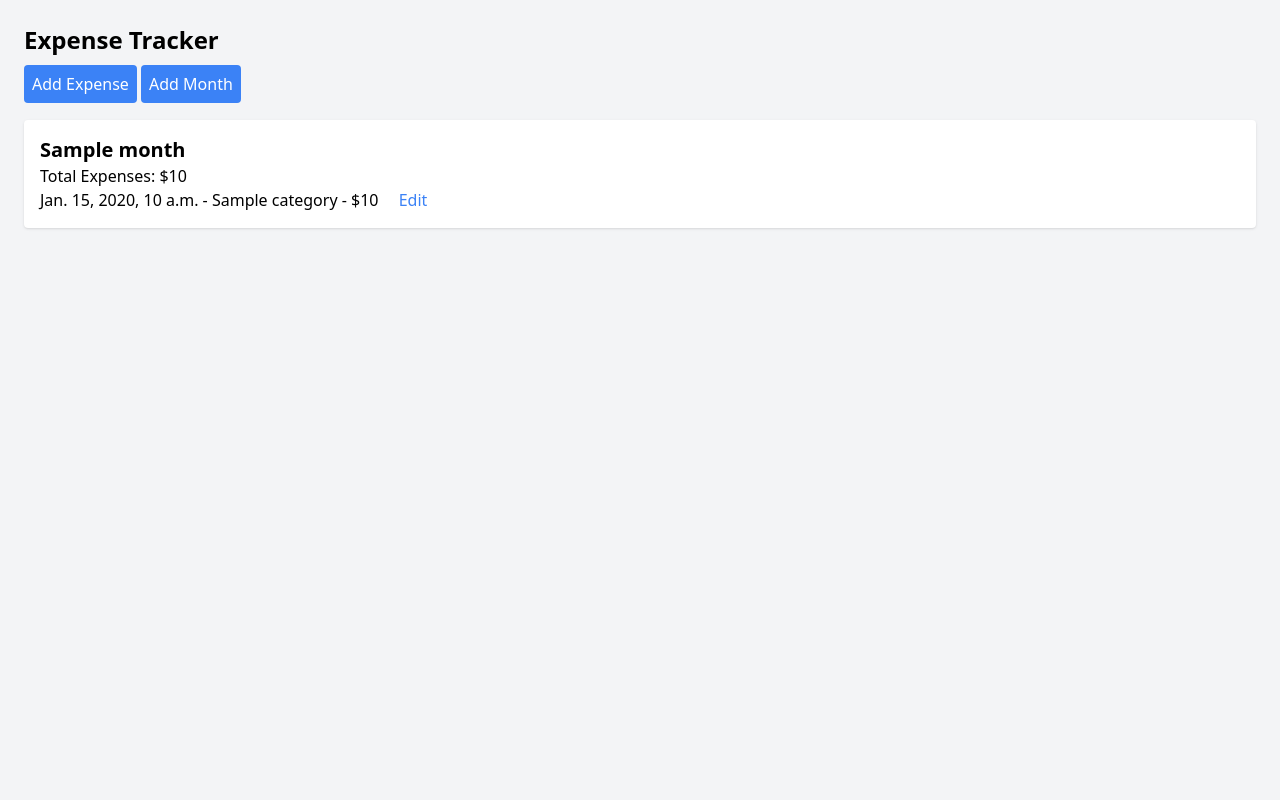
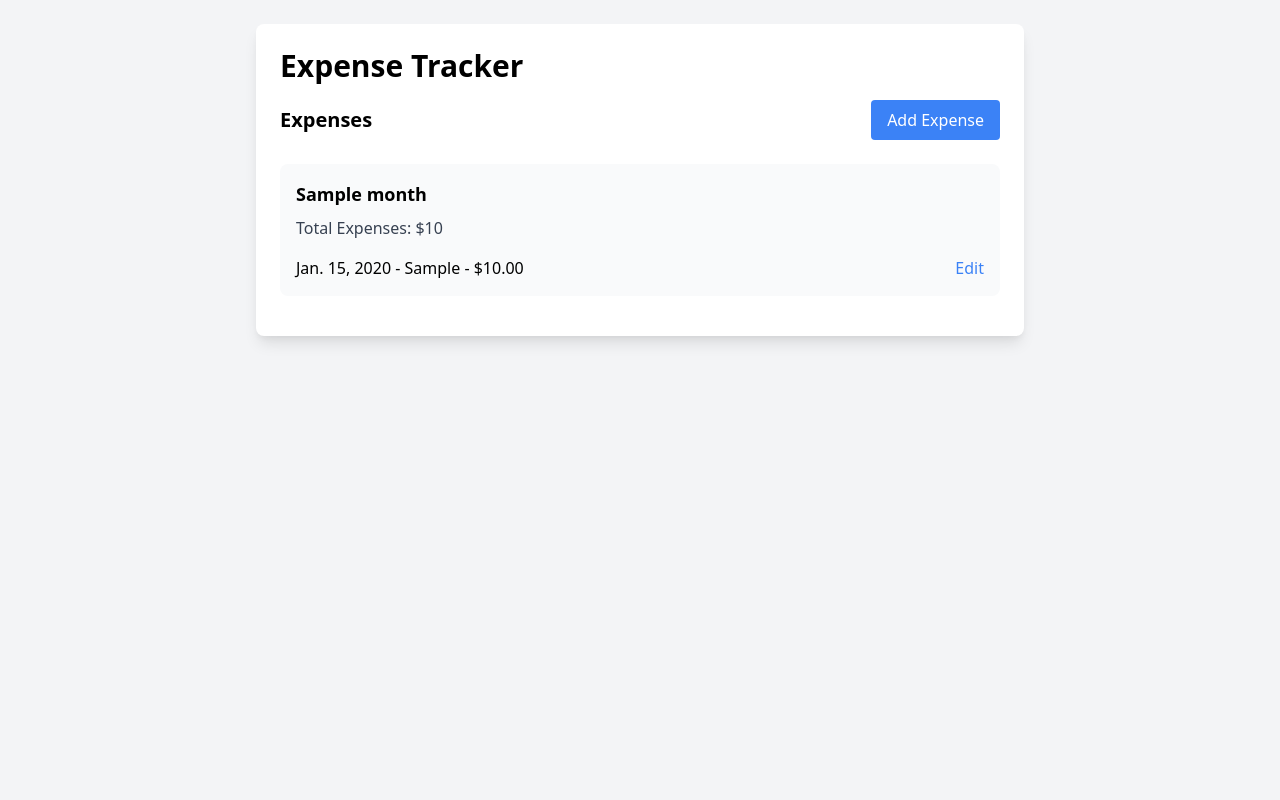
Before and after one commit to houmanhafez/Expense-Tracker, a Django app: template expenses/templates/expenses/index.html in a window 1280 px wide. Run offline with Django 5.2, Linux system fonts and the light colour scheme; tables that the repository leaves empty hold one stand-in row (values such as "Sample post"); the template is opened without the code that fills it: values that come from a table or form of the project are taken from there, most other values are stand-ins (such as "Sample title", 1, 10 or a date in 2020); style sheets or scripts are compiled from the project's sources.

Commit message:
removed add_month. Added chart.js, Updated the look of the Web App, Added add_month functionality to the add_expense and edit_expense (#1)

```diff
--- a/expense_tracker/urls.py
+++ b/expense_tracker/urls.py
@@ -20,5 +20,6 @@ from django.urls import path, include
 urlpatterns = [
     path('admin/', admin.site.urls),
     path('', include('expenses.urls')),
+    path('accounts/', include('allauth.urls')),
     path("__reload__/", include("django_browser_reload.urls")),
 ]
--- a/expenses/models.py
+++ b/expenses/models.py
@@ -2,6 +2,10 @@ from django.db import models
 
 class Month(models.Model):
     name = models.CharField(max_length=50)
+
+    @property
+    def total_expenses(self):
+        return self.expenses.aggregate(total=models.Sum('amount'))['total'] or 0
 
     def __str__(self):
         return self.name
@@ -10,7 +14,9 @@ class Expense(models.Model):
     date = models.DateField()
     category = models.CharField(max_length=100)
     amount = models.DecimalField(max_digits=10, decimal_places=2)
-    month = models.ForeignKey(Month, on_delete=models.CASCADE, related_name='expenses')
+    month = models.ForeignKey(Month, related_name='expenses', on_delete=models.CASCADE)
+    currency = models.CharField(max_length=3, default='USD')
+
 
     def __str__(self):
-        return f"{self.date} - {self.category} - {self.amount}"
+        return f'{self.date} - {self.category} - ${self.amount}'
--- a/expenses/templates/expenses/index.html
+++ b/expenses/templates/expenses/index.html
@@ -1,33 +1,62 @@
-{% load static %}
 <!DOCTYPE html>
 <html lang="en">
 <head>
     <meta charset="UTF-8">
     <meta name="viewport" content="width=device-width, initial-scale=1.0">
     <title>Expense Tracker</title>
-    <link href="{% static 'css/output.css' %}" rel="stylesheet">
+    <link href="https://cdn.jsdelivr.net/npm/tailwindcss@2.2.19/dist/tailwind.min.css" rel="stylesheet">
 </head>
-<body class="p-6 bg-gray-100">
-    <h1 class="text-2xl font-bold mb-4">Expense Tracker</h1>
-    <div>
-        <a href="{% url 'add_expense' %}"  class="bg-blue-500 text-white p-2 rounded">Add Expense</a>
-        <a href="{% url 'add_month' %}"  class="bg-blue-500 text-white p-2 rounded">Add Month</a>
+<body class="bg-gray-100 min-h-screen p-6">
+    <div class="max-w-3xl mx-auto bg-white p-6 rounded-lg shadow-lg">
+        <h1 class="text-3xl font-bold mb-4">Expense Tracker</h1>
+        <div class="flex justify-between items-center mb-6">
+            <h2 class="text-xl font-semibold">Expenses</h2>
+            <a href="{% url 'add_expense' %}" class="bg-blue-500 text-white px-4 py-2 rounded hover:bg-blue-600">Add Expense</a>
         </div>
-    <div class="mt-6">
-        {% for month, total in total_expenses.items %}
-            <div class="bg-white p-4 rounded shadow mb-4">
-                <h2 class="text-xl font-semibold">{{ month.name }}</h2>
-                <p>Total Expenses: ${{ total }}</p>
-                <ul>
+
+        {% for month in months %}
+        <div class="bg-gray-50 p-4 rounded-lg mb-4">
+            <h3 class="text-lg font-semibold mb-2">{{ month.name }}</h3>
+            <p class="text-gray-700 mb-4">Total Expenses: ${{ month.total_expenses }}</p>
+            <ul class="space-y-2">
                 {% for expense in month.expenses.all %}
-                        <li>
-                            {{ expense.date }} - {{ expense.category }} - ${{ expense.amount }}
-                            <a href="{% url 'edit_expense' expense.pk %}" class="text-blue-500 ml-4">Edit</a>
+                <li class="flex justify-between items-center">
+                    <span>{{ expense.date }} - {{ expense.category }} - ${{ expense.amount }}</span>
+                    <a href="{% url 'edit_expense' expense.id %}" class="text-blue-500 hover:underline">Edit</a>
                 </li>
                 {% endfor %}
             </ul>
         </div>
         {% endfor %}
     </div>
+    <script>
+        document.addEventListener('DOMContentLoaded', function () {
+            fetch('{% url "expense_data" %}')
+                .then(response => response.json())
+                .then(data => {
+                    const ctx = document.getElementById('expenseChart').getContext('2d');
+                    const chart = new Chart(ctx, {
+                        type: 'bar',
+                        data: {
+                            labels: data.labels,
+                            datasets: [{
+                                label: 'Expenses',
+                                data: data.data,
+                                backgroundColor: 'rgba(75, 192, 192, 0.2)',
+                                borderColor: 'rgba(75, 192, 192, 1)',
+                                borderWidth: 1
+                            }]
+                        },
+                        options: {
+                            scales: {
+                                y: {
+                                    beginAtZero: true
+                                }
+                            }
+                        }
+                    });
+                });
+        });
+    </script>
 </body>
 </html>
--- a/expenses/urls.py
+++ b/expenses/urls.py
@@ -1,9 +1,12 @@
 from django.urls import path
 from . import views
+from .views import index, add_expense, edit_expense
+
 
 urlpatterns = [
     path('', views.index, name='index'),
     path('add_expense/', views.add_expense, name='add_expense'),
     path('add_month/', views.add_month, name='add_month'),
-    path('edit_expense/<int:pk>/', views.edit_expense, name='edit_expense'),  # New URL pattern
+    path('expense-data/', views.expense_data, name='expense_data'),
+    path('edit/<int:expense_id>/', edit_expense, name='edit_expense'),
 ]
--- a/expenses/views.py
+++ b/expenses/views.py
@@ -1,22 +1,30 @@
 from django.shortcuts import render, redirect, get_object_or_404
+from django.http import JsonResponse
 from .models import Expense, Month
-from .forms import ExpenseForm, MonthForm
+from .forms import ExpenseForm
+from django.utils.dateparse import parse_date
+
 
 def index(request):
     months = Month.objects.all()
-    total_expenses = {month: sum(expense.amount for expense in month.expenses.all()) for month in months}
-    return render(request, 'expenses/index.html', {'months': months, 'total_expenses': total_expenses})
+    return render(request, 'expenses/index.html', {'months': months})
 
 def add_expense(request):
     if request.method == 'POST':
         form = ExpenseForm(request.POST)
         if form.is_valid():
-            form.save()
+            expense = form.save(commit=False)
+            expense_date = form.cleaned_data['date']
+            month_name = expense_date.strftime('%B')
+            month, created = Month.objects.get_or_create(name=month_name)
+            expense.month = month
+            expense.save()
             return redirect('index')
     else:
         form = ExpenseForm()
+
     return render(request, 'expenses/add_expense.html', {'form': form})
-
+    return render(request, 'expenses/add_expense.html', {'form': form})
 def add_month(request):
     if request.method == 'POST':
         form = MonthForm(request.POST)
@@ -27,8 +35,9 @@ def add_month(request):
         form = MonthForm()
     return render(request, 'expenses/add_month.html', {'form': form})
 
-def edit_expense(request, pk):
-    expense = get_object_or_404(Expense, pk=pk)
+def edit_expense(request, expense_id):
+    expense = get_object_or_404(Expense, id=expense_id)
+
     if request.method == 'POST':
         form = ExpenseForm(request.POST, instance=expense)
         if form.is_valid():
@@ -36,4 +45,13 @@ def edit_expense(request, pk):
             return redirect('index')
     else:
         form = ExpenseForm(instance=expense)
+
     return render(request, 'expenses/edit_expense.html', {'form': form, 'expense': expense})
+
+def expense_data(request):
+    expenses = Expense.objects.all()
+    data = {
+        'labels': [expense.date for expense in expenses],
+        'data': [expense.amount for expense in expenses],
+    }
+    return JsonResponse(data)
--- a/package.json
+++ b/package.json
@@ -14,5 +14,8 @@
     "autoprefixer": "^10.4.19",
     "postcss": "^8.4.39",
     "tailwindcss": "^3.4.4"
+  },
+  "dependencies": {
+    "chart.js": "^4.4.3"
   }
 }
```
Also changed, not shown: expense_tracker/settings.py (+10 -0 lines), expenses/forms.py (+2 -7 lines), expenses/templates/expenses/add_expense.html (+29 -11 lines), expenses/templates/expenses/add_month.html (deleted, +0 -20 lines), expenses/templates/expenses/edit_expense.html (+29 -10 lines), expenses/migrations/0002_expense_currency.py (added), package-lock.json. Lines whose indentation alone changed are shown as unchanged.
